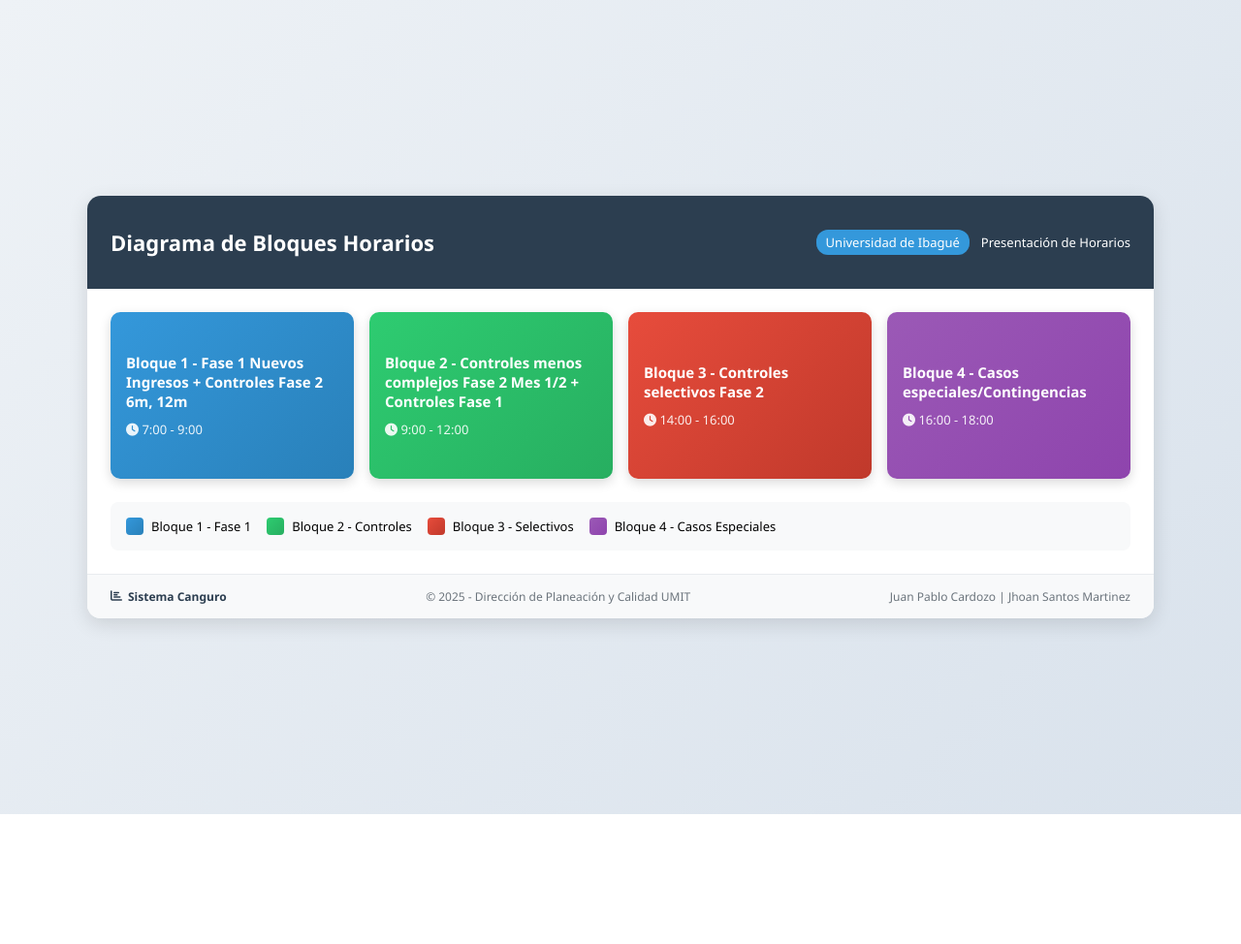
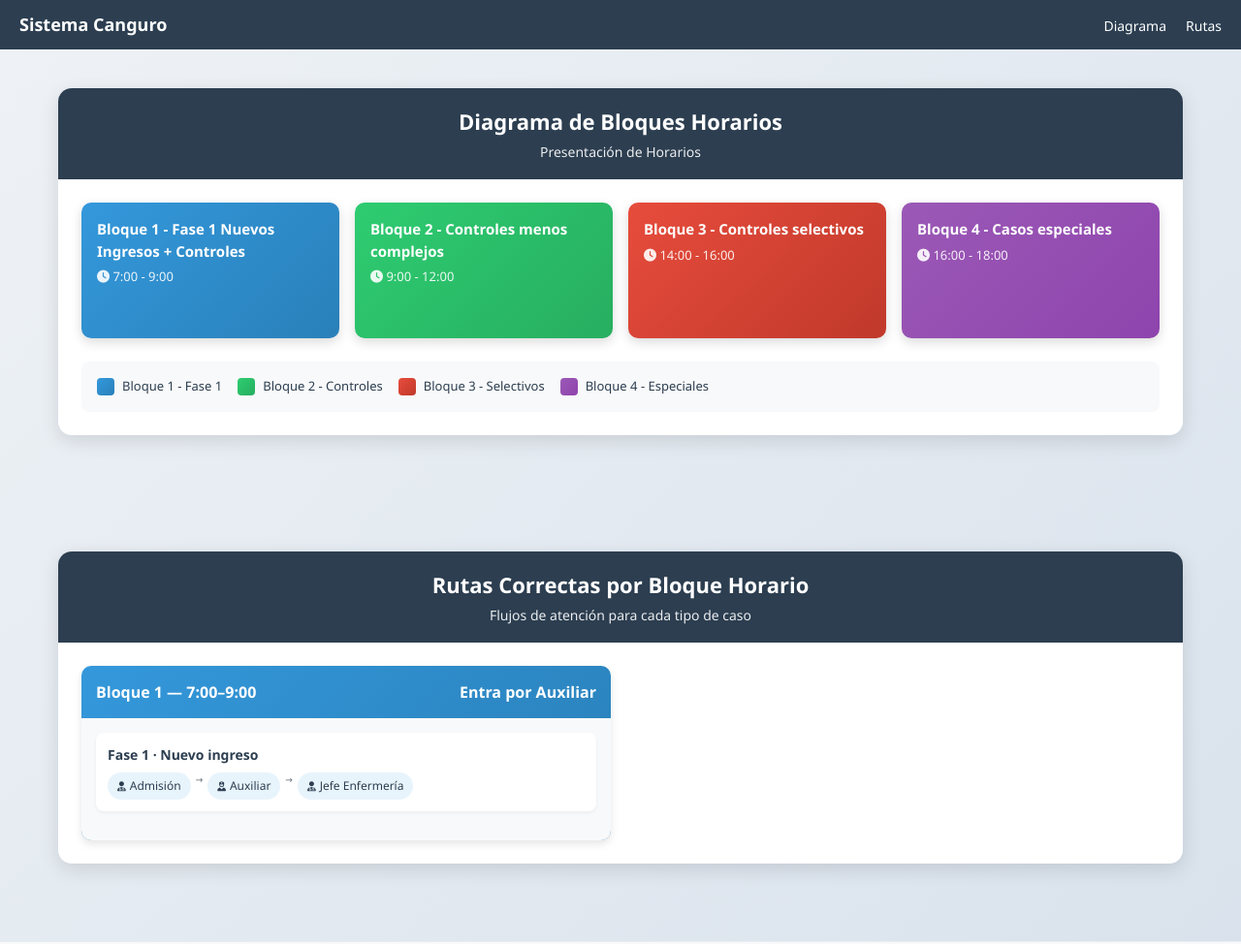
Before and after one commit to aprendizcalidadumit-stack/Canguro, a plain HTML site: page index.html in a window 1280 px wide. Shown: the top 974 px of the page at 97% size. Before the commit the page ends 840 px from the top, so only its background shows below. Drawn offline with Linux system fonts and the light colour scheme.

Commit message:
Update index.html

```diff
--- a/index.html
+++ b/index.html
@@ -3,195 +3,185 @@
 <head>
   <meta charset="UTF-8">
   <meta name="viewport" content="width=device-width, initial-scale=1.0">
-  <title>Diagrama de Bloques Horarios</title>
+  <title>Sistema Canguro - Bloques y Rutas</title>
   <link rel="stylesheet" href="https://cdnjs.cloudflare.com/ajax/libs/font-awesome/6.4.0/css/all.min.css">
   <style>
+    * {margin:0;padding:0;box-sizing:border-box;font-family:'Segoe UI',Tahoma,Geneva,Verdana,sans-serif;}
     body {
-      margin: 0;
-      font-family: "Segoe UI", sans-serif;
-      background: linear-gradient(135deg, #eef2f6, #d9e2ec);
-      display: flex;
-      justify-content: center;
-      align-items: center;
-      min-height: 100vh;
-      padding: 20px;
+      background: linear-gradient(135deg,#eef2f6,#d9e2ec);
+      color:#2c3e50;
+      line-height:1.5;
     }
 
-    .compact-container {
-      width: 95%;
-      max-width: 1100px;
-      background: #fff;
-      border-radius: 14px;
-      box-shadow: 0 6px 20px rgba(0,0,0,0.12);
-      overflow: hidden;
+    /* NAV */
+    nav {
+      background:#2c3e50;
+      color:#fff;
+      padding:12px 20px;
+      display:flex;
+      justify-content:space-between;
+      align-items:center;
+      position:sticky;
+      top:0;
+      z-index:1000;
+    }
+    nav h1 {font-size:18px;}
+    nav ul {list-style:none;display:flex;gap:20px;}
+    nav a {color:#fff;text-decoration:none;font-size:14px;}
+    nav a:hover {text-decoration:underline;}
+
+    /* CONTAINERS */
+    .section {padding:40px 20px;max-width:1200px;margin:auto;}
+    .compact-container, .container {
+      background:#fff;
+      border-radius:14px;
+      box-shadow:0 6px 20px rgba(0,0,0,0.12);
+      overflow:hidden;
+      margin-bottom:40px;
     }
 
     /* HEADER */
-    .presentation-header {
-      background: #2c3e50;
-      color: #fff;
-      padding: 18px 24px;
-      display: flex;
-      justify-content: space-between;
-      align-items: center;
+    .presentation-header, .header {
+      background:#2c3e50;
+      color:#fff;
+      padding:18px 24px;
+      text-align:center;
     }
-    .presentation-header h1 {
-      font-size: 22px;
+    .presentation-header h2, .header h2 {font-size:22px;margin-bottom:4px;}
+    .subtitle {font-size:14px;opacity:0.9;}
+
+    /* DIAGRAMA */
+    .content {padding:24px;}
+    .horizontal-schedule {
+      display:grid;
+      grid-template-columns:repeat(4,1fr);
+      gap:16px;
+      margin-bottom:24px;
     }
-    .slide-info {
-      display: flex;
-      align-items: center;
-      gap: 12px;
-      font-size: 13px;
+    .compact-block {
+      border-radius:10px;
+      padding:16px;
+      color:#fff;
+      min-height:140px;
+      box-shadow:0 4px 12px rgba(0,0,0,0.15);
+      transition:.2s;
     }
-    .slide-number {
-      background: #3498db;
-      padding: 4px 10px;
-      border-radius: 12px;
-      font-weight: 500;
+    .compact-block:hover {transform:translateY(-4px);box-shadow:0 6px 16px rgba(0,0,0,0.2);}
+    .block-title {font-weight:600;font-size:15px;margin-bottom:6px;}
+    .duration {font-size:13px;opacity:0.9;}
+    .block-1{background:linear-gradient(135deg,#3498db,#2980b9);}
+    .block-2{background:linear-gradient(135deg,#2ecc71,#27ae60);}
+    .block-3{background:linear-gradient(135deg,#e74c3c,#c0392b);}
+    .block-4{background:linear-gradient(135deg,#9b59b6,#8e44ad);}
+    .compact-legend {
+      display:flex;flex-wrap:wrap;gap:16px;margin-top:10px;padding:16px;background:#f8f9fa;
+      border-radius:8px;font-size:13px;
     }
+    .legend-item{display:flex;align-items:center;}
+    .legend-color {width:18px;height:18px;border-radius:4px;margin-right:8px;}
 
-    /* GRID DE BLOQUES */
-    .content {
-      padding: 24px;
-    }
-    .horizontal-schedule {
-      display: grid;
-      grid-template-columns: repeat(4, 1fr);
-      gap: 16px;
-      margin-bottom: 24px;
-    }
-
-    .compact-block {
-      border-radius: 10px;
-      padding: 16px;
-      color: #fff;
-      display: flex;
-      flex-direction: column;
-      justify-content: center;
-      align-items: flex-start;
-      min-height: 140px;
-      box-shadow: 0 4px 12px rgba(0,0,0,0.15);
-      transition: transform 0.2s ease, box-shadow 0.2s ease;
-    }
-    .compact-block:hover {
-      transform: translateY(-4px);
-      box-shadow: 0 6px 16px rgba(0,0,0,0.2);
-    }
-    .block-title {
-      font-weight: 600;
-      font-size: 15px;
-      margin-bottom: 6px;
-    }
-    .duration {
-      font-size: 13px;
-      opacity: 0.9;
-      margin-top: 4px;
-    }
-
-    /* COLORES */
-    .block-1 { background: linear-gradient(135deg, #3498db, #2980b9); }
-    .block-2 { background: linear-gradient(135deg, #2ecc71, #27ae60); }
-    .block-3 { background: linear-gradient(135deg, #e74c3c, #c0392b); }
-    .block-4 { background: linear-gradient(135deg, #9b59b6, #8e44ad); }
-
-    /* LEYENDA */
-    .compact-legend {
-      display: flex;
-      flex-wrap: wrap;
-      gap: 16px;
-      margin-top: 10px;
-      padding: 16px;
-      background: #f8f9fa;
-      border-radius: 8px;
-      font-size: 13px;
-    }
-    .legend-item {
-      display: flex;
-      align-items: center;
-    }
-    .legend-color {
-      width: 18px;
-      height: 18px;
-      border-radius: 4px;
-      margin-right: 8px;
-    }
+    /* RUTAS */
+    .blocks-container {display:grid;grid-template-columns:repeat(2,1fr);gap:20px;}
+    .block {border-radius:10px;overflow:hidden;box-shadow:0 4px 8px rgba(0,0,0,0.1);}
+    .block-header {padding:15px;color:#fff;font-weight:600;display:flex;justify-content:space-between;}
+    .block-content {padding:15px;background:#f8f9fa;}
+    .route {margin-bottom:15px;padding:12px;background:#fff;border-radius:8px;box-shadow:0 2px 4px rgba(0,0,0,0.05);}
+    .route-title {font-weight:600;margin-bottom:8px;font-size:14px;}
+    .route-path {display:flex;flex-wrap:wrap;gap:5px;}
+    .step {padding:5px 10px;background:#e8f4fc;border-radius:15px;font-size:12px;display:flex;align-items:center;}
+    .step i {margin-right:4px;font-size:10px;}
+    .arrow {font-size:10px;color:#6c757d;}
+    .justification {margin-top:15px;padding:12px;background:#e8f4fc;border-left:4px solid #3498db;border-radius:4px;font-size:13px;}
 
     /* FOOTER */
     .footer {
-      padding: 14px 24px;
-      background: #f8f9fa;
-      border-top: 1px solid #e9ecef;
-      display: flex;
-      justify-content: space-between;
-      align-items: center;
-      font-size: 12px;
-      color: #6c757d;
-      flex-wrap: wrap;
-      gap: 10px;
+      padding:14px 24px;background:#f8f9fa;border-top:1px solid #e9ecef;
+      display:flex;justify-content:space-between;align-items:center;font-size:12px;color:#6c757d;flex-wrap:wrap;gap:10px;
     }
-    .logo {
-      display: flex;
-      align-items: center;
-      gap: 6px;
-      font-weight: 600;
-      color: #2c3e50;
-    }
+    .logo{display:flex;align-items:center;gap:6px;font-weight:600;color:#2c3e50;}
+    @media(max-width:900px){.horizontal-schedule{grid-template-columns:1fr 1fr}.blocks-container{grid-template-columns:1fr}}
+    @media(max-width:600px){.horizontal-schedule{grid-template-columns:1fr}}
   </style>
 </head>
 <body>
+  <!-- NAV -->
+  <nav>
+    <h1>Sistema Canguro</h1>
+    <ul>
+      <li><a href="#diagrama">Diagrama</a></li>
+      <li><a href="#rutas">Rutas</a></li>
+    </ul>
+  </nav>
+
+  <!-- DIAGRAMA -->
+  <section id="diagrama" class="section">
     <div class="compact-container">
-    <!-- HEADER -->
       <div class="presentation-header">
-      <h1>Diagrama de Bloques Horarios</h1>
-      <div class="slide-info">
-        <div class="slide-number">Universidad de Ibagué</div>
-        <div>Presentación de Horarios</div>
+        <h2>Diagrama de Bloques Horarios</h2>
+        <div class="subtitle">Presentación de Horarios</div>
       </div>
-    </div>
-
-    <!-- CONTENT -->
       <div class="content">
-      <!-- BLOQUES EN HORIZONTAL -->
         <div class="horizontal-schedule">
           <div class="compact-block block-1">
-          <div class="block-title">Bloque 1 - Fase 1 Nuevos Ingresos + Controles Fase 2 6m, 12m</div>
+            <div class="block-title">Bloque 1 - Fase 1 Nuevos Ingresos + Controles</div>
             <div class="duration"><i class="fas fa-clock"></i> 7:00 - 9:00</div>
           </div>
           <div class="compact-block block-2">
-          <div class="block-title">Bloque 2 - Controles menos complejos Fase 2 Mes 1/2 + Controles Fase 1</div>
+            <div class="block-title">Bloque 2 - Controles menos complejos</div>
             <div class="duration"><i class="fas fa-clock"></i> 9:00 - 12:00</div>
           </div>
           <div class="compact-block block-3">
-          <div class="block-title">Bloque 3 - Controles selectivos Fase 2</div>
+            <div class="block-title">Bloque 3 - Controles selectivos</div>
             <div class="duration"><i class="fas fa-clock"></i> 14:00 - 16:00</div>
           </div>
           <div class="compact-block block-4">
-          <div class="block-title">Bloque 4 - Casos especiales/Contingencias</div>
+            <div class="block-title">Bloque 4 - Casos especiales</div>
             <div class="duration"><i class="fas fa-clock"></i> 16:00 - 18:00</div>
           </div>
         </div>
-
-      <!-- LEYENDA -->
         <div class="compact-legend">
-        <div class="legend-item">
-          <div class="legend-color" style="background: linear-gradient(135deg, #3498db, #2980b9);"></div>
-          <span>Bloque 1 - Fase 1</span>
-        </div>
-        <div class="legend-item">
-          <div class="legend-color" style="background: linear-gradient(135deg, #2ecc71, #27ae60);"></div>
-          <span>Bloque 2 - Controles</span>
-        </div>
-        <div class="legend-item">
-          <div class="legend-color" style="background: linear-gradient(135deg, #e74c3c, #c0392b);"></div>
-          <span>Bloque 3 - Selectivos</span>
-        </div>
-        <div class="legend-item">
-          <div class="legend-color" style="background: linear-gradient(135deg, #9b59b6, #8e44ad);"></div>
-          <span>Bloque 4 - Casos Especiales</span>
+          <div class="legend-item"><div class="legend-color" style="background:linear-gradient(135deg,#3498db,#2980b9);"></div><span>Bloque 1 - Fase 1</span></div>
+          <div class="legend-item"><div class="legend-color" style="background:linear-gradient(135deg,#2ecc71,#27ae60);"></div><span>Bloque 2 - Controles</span></div>
+          <div class="legend-item"><div class="legend-color" style="background:linear-gradient(135deg,#e74c3c,#c0392b);"></div><span>Bloque 3 - Selectivos</span></div>
+          <div class="legend-item"><div class="legend-color" style="background:linear-gradient(135deg,#9b59b6,#8e44ad);"></div><span>Bloque 4 - Especiales</span></div>
         </div>
       </div>
     </div>
+  </section>
+
+  <!-- RUTAS -->
+  <section id="rutas" class="section">
+    <div class="container">
+      <div class="header">
+        <h2>Rutas Correctas por Bloque Horario</h2>
+        <div class="subtitle">Flujos de atención para cada tipo de caso</div>
+      </div>
+      <div class="content">
+        <div class="blocks-container">
+          <!-- Aquí van los bloques detallados que ya tienes (Bloque 1, 2, 3, 4) -->
+          <!-- Puedes copiar exactamente las rutas que compartiste -->
+          <!-- Ejemplo rápido: -->
+          <div class="block block-1">
+            <div class="block-header"><span>Bloque 1 — 7:00–9:00</span><span>Entra por Auxiliar</span></div>
+            <div class="block-content">
+              <div class="route">
+                <div class="route-title">Fase 1 · Nuevo ingreso</div>
+                <div class="route-path">
+                  <div class="step"><i class="fas fa-user-md"></i> Admisión</div>
+                  <div class="arrow">→</div>
+                  <div class="step"><i class="fas fa-user-nurse"></i> Auxiliar</div>
+                  <div class="arrow">→</div>
+                  <div class="step"><i class="fas fa-user-md"></i> Jefe Enfermería</div>
+                  <!-- ... sigue igual al código original -->
+                </div>
+              </div>
+            </div>
+          </div>
+          <!-- Repite Bloque 2, 3 y 4 igual que en tu HTML original -->
+        </div>
+      </div>
+    </div>
+  </section>
 
   <!-- FOOTER -->
   <div class="footer">
@@ -199,6 +189,5 @@
     <div>© 2025 - Dirección de Planeación y Calidad UMIT</div>
     <div>Juan Pablo Cardozo | Jhoan Santos Martinez</div>
   </div>
-  </div>
 </body>
 </html>
```
Lines whose indentation alone changed are shown as unchanged.
